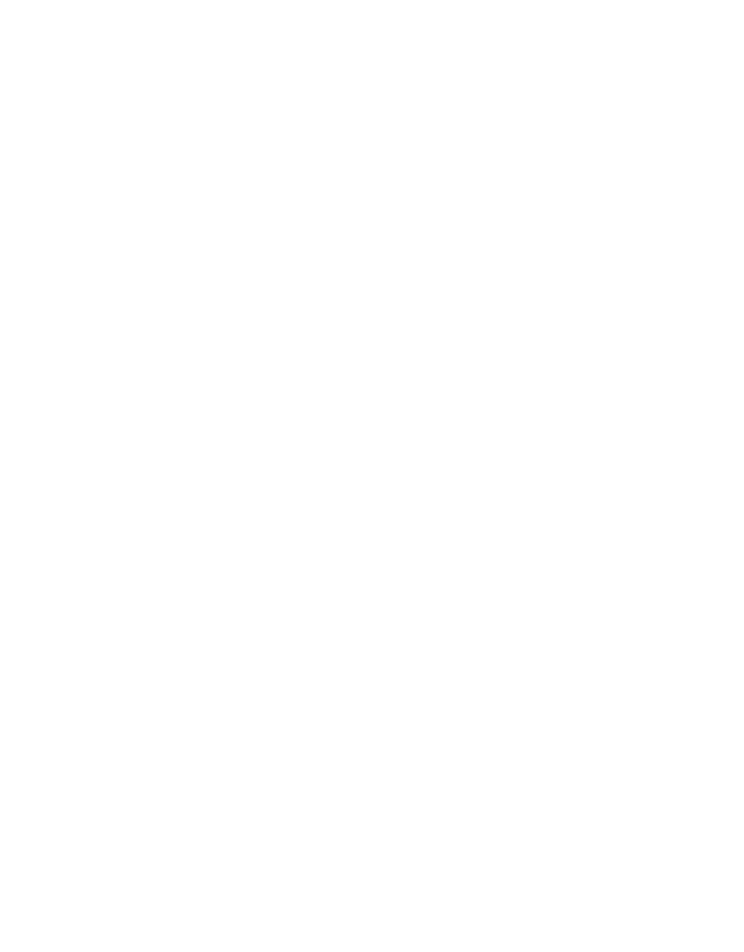
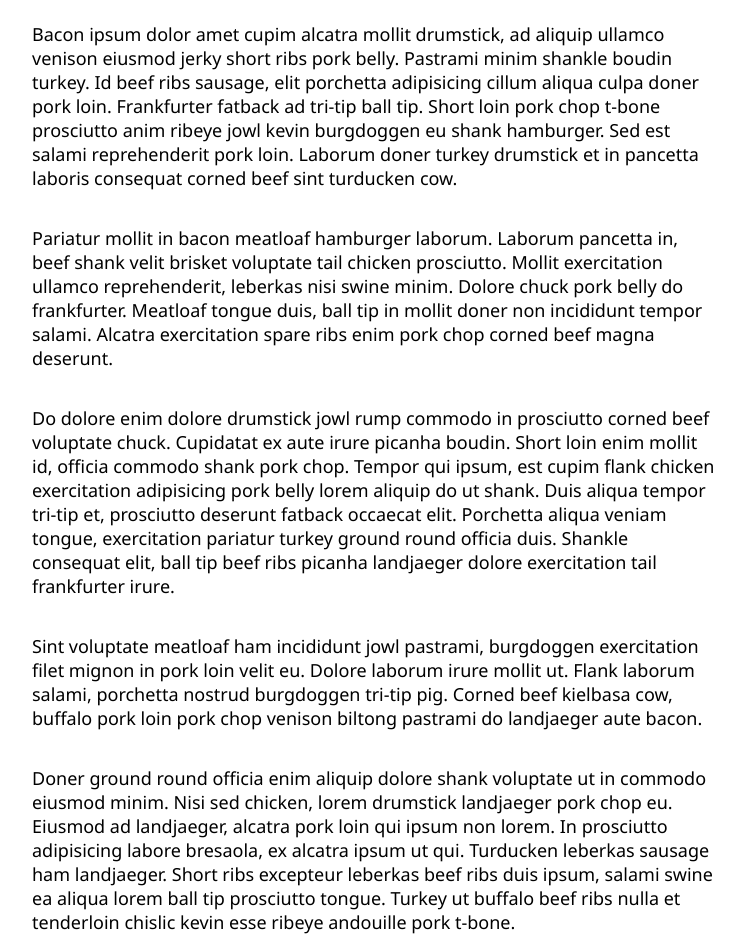
Before and after one commit to JJHPhoto/react-blog, a React (Create React App) app: page /about in a window 1280 px wide. Shown: the part 157-1109 px from the top of the page, without its empty margins (258-1002 px from the left). Before the commit the page ends 800 px from the top, so only its background shows below. Built offline with nearby package versions, Linux system fonts and the light colour scheme.

Commit message:
Created three more pages and added routes to them on the main App component.

```diff
--- a/src/App.js
+++ b/src/App.js
@@ -2,13 +2,21 @@
 import { BrowserRouter as Router, Route } from "react-router-dom";
 import "./App.css";
 import HomePage from "./pages/HomePage";
+import AboutPage from "./pages/AboutPage";
+import ArticlePage from "./pages/ArticlePage";
+import ArticlesList from "./pages/ArticlesList";
 
 class App extends Component {
   render() {
     return (
       <Router>
         <div className="App">
-          <Route path="/" component={HomePage} exact />
+          <div id="page-body">
+            <Route path="/" component={HomePage} exact />
+            <Route path="/about" component={AboutPage} />
+            <Route path="/articles-list" component={ArticlesList} />
+            <Route path="/article" component={ArticlePage} />
+          </div>
         </div>
       </Router>
     );
--- /dev/null
+++ b/src/pages/AboutPage.js
@@ -0,0 +1,54 @@
+import React from "react";
+
+const AboutPage = () => (
+  <>
+    <h1> About Me</h1>
+
+    <p>
+      Bacon ipsum dolor amet cupim alcatra mollit drumstick, ad aliquip ullamco
+      venison eiusmod jerky short ribs pork belly. Pastrami minim shankle boudin
+      turkey. Id beef ribs sausage, elit porchetta adipisicing cillum aliqua
+      culpa doner pork loin. Frankfurter fatback ad tri-tip ball tip. Short loin
+      pork chop t-bone prosciutto anim ribeye jowl kevin burgdoggen eu shank
+      hamburger. Sed est salami reprehenderit pork loin. Laborum doner turkey
+      drumstick et in pancetta laboris consequat corned beef sint turducken cow.
+    </p>
+    <p>
+      Pariatur mollit in bacon meatloaf hamburger laborum. Laborum pancetta in,
+      beef shank velit brisket voluptate tail chicken prosciutto. Mollit
+      exercitation ullamco reprehenderit, leberkas nisi swine minim. Dolore
+      chuck pork belly do frankfurter. Meatloaf tongue duis, ball tip in mollit
+      doner non incididunt tempor salami. Alcatra exercitation spare ribs enim
+      pork chop corned beef magna deserunt.
+    </p>
+    <p>
+      Do dolore enim dolore drumstick jowl rump commodo in prosciutto corned
+      beef voluptate chuck. Cupidatat ex aute irure picanha boudin. Short loin
+      enim mollit id, officia commodo shank pork chop. Tempor qui ipsum, est
+      cupim flank chicken exercitation adipisicing pork belly lorem aliquip do
+      ut shank. Duis aliqua tempor tri-tip et, prosciutto deserunt fatback
+      occaecat elit. Porchetta aliqua veniam tongue, exercitation pariatur
+      turkey ground round officia duis. Shankle consequat elit, ball tip beef
+      ribs picanha landjaeger dolore exercitation tail frankfurter irure.
+    </p>
+    <p>
+      Sint voluptate meatloaf ham incididunt jowl pastrami, burgdoggen
+      exercitation filet mignon in pork loin velit eu. Dolore laborum irure
+      mollit ut. Flank laborum salami, porchetta nostrud burgdoggen tri-tip pig.
+      Corned beef kielbasa cow, buffalo pork loin pork chop venison biltong
+      pastrami do landjaeger aute bacon.
+    </p>
+    <p>
+      Doner ground round officia enim aliquip dolore shank voluptate ut in
+      commodo eiusmod minim. Nisi sed chicken, lorem drumstick landjaeger pork
+      chop eu. Eiusmod ad landjaeger, alcatra pork loin qui ipsum non lorem. In
+      prosciutto adipisicing labore bresaola, ex alcatra ipsum ut qui. Turducken
+      leberkas sausage ham landjaeger. Short ribs excepteur leberkas beef ribs
+      duis ipsum, salami swine ea aliqua lorem ball tip prosciutto tongue.
+      Turkey ut buffalo beef ribs nulla et tenderloin chislic kevin esse ribeye
+      andouille pork t-bone.
+    </p>
+  </>
+);
+
+export default AboutPage;
--- /dev/null
+++ b/src/pages/ArticlePage.js
@@ -0,0 +1,9 @@
+import React from "react";
+
+const ArticlePage = () => (
+  <>
+    <h1> This is an article </h1>
+  </>
+);
+
+export default ArticlePage;
--- /dev/null
+++ b/src/pages/ArticlesList.js
@@ -0,0 +1,9 @@
+import React from "react";
+
+const ArticlesList = () => (
+  <>
+    <h1> Articles </h1>
+  </>
+);
+
+export default ArticlesList;
```
